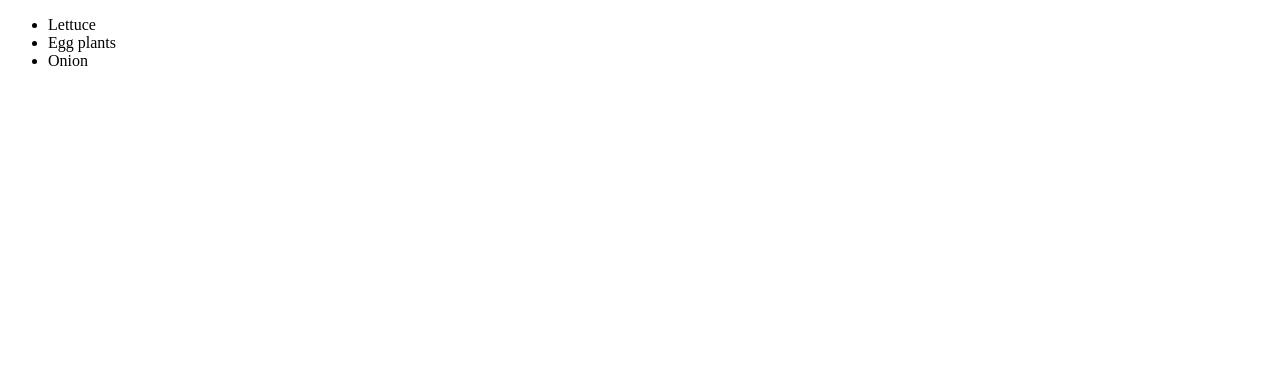
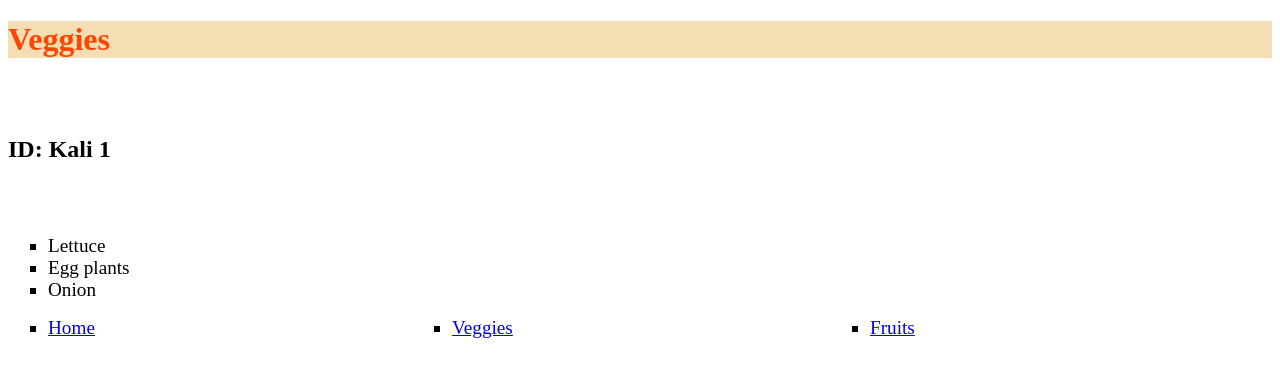
Before and after one commit to manuelprecious/nginx-setup, a plain HTML site: page vegetables/veggies.html in a window 1280 px wide. Drawn offline with Linux system fonts and the light colour scheme.

Commit message:
changes displays for the nav

```diff
--- a/main.css
+++ b/main.css
@@ -2,3 +2,16 @@ h1 {
     background-color: wheat;
     color: orangered;
 }
+
+li {
+    list-style-type: square;
+    font-size: 1.2rem;
+}
+
+nav ul {
+    display: flex;
+}
+
+nav ul li {
+    flex-grow: 1;
+}
--- a/vegetables/veggies.html
+++ b/vegetables/veggies.html
@@ -4,13 +4,29 @@
     <meta charset="UTF-8">
     <meta http-equiv="X-UA-Compatible" content="IE=edge">
     <meta name="viewport" content="width=device-width, initial-scale=1.0">
-    <title>Apache Test site</title>
+    <title>Nginx Veggies</title>
+    <link rel="stylesheet" href="/main.css">
 </head>
 <body>
+    <h1>Veggies</h1>
+    <br>
+    <br>
+    <h2>ID: Kali 1</h2>
+    <br>
+    <br>
+
     <ul>
         <li>Lettuce</li>
         <li>Egg plants</li>
         <li>Onion</li>
     </ul>
+
+    <nav>
+        <ul>
+            <li><a href="/">Home</a></li>
+            <li><a href="/vegetables/veggies.html">Veggies</a></li>
+            <li><a href="/fruits/index.html">Fruits</a></li>
+        </ul>
+    </nav>
 </body>
 </html>
```
Also changed, not shown: fruits/index.html (+16 -0 lines), index.html (+14 -0 lines).
